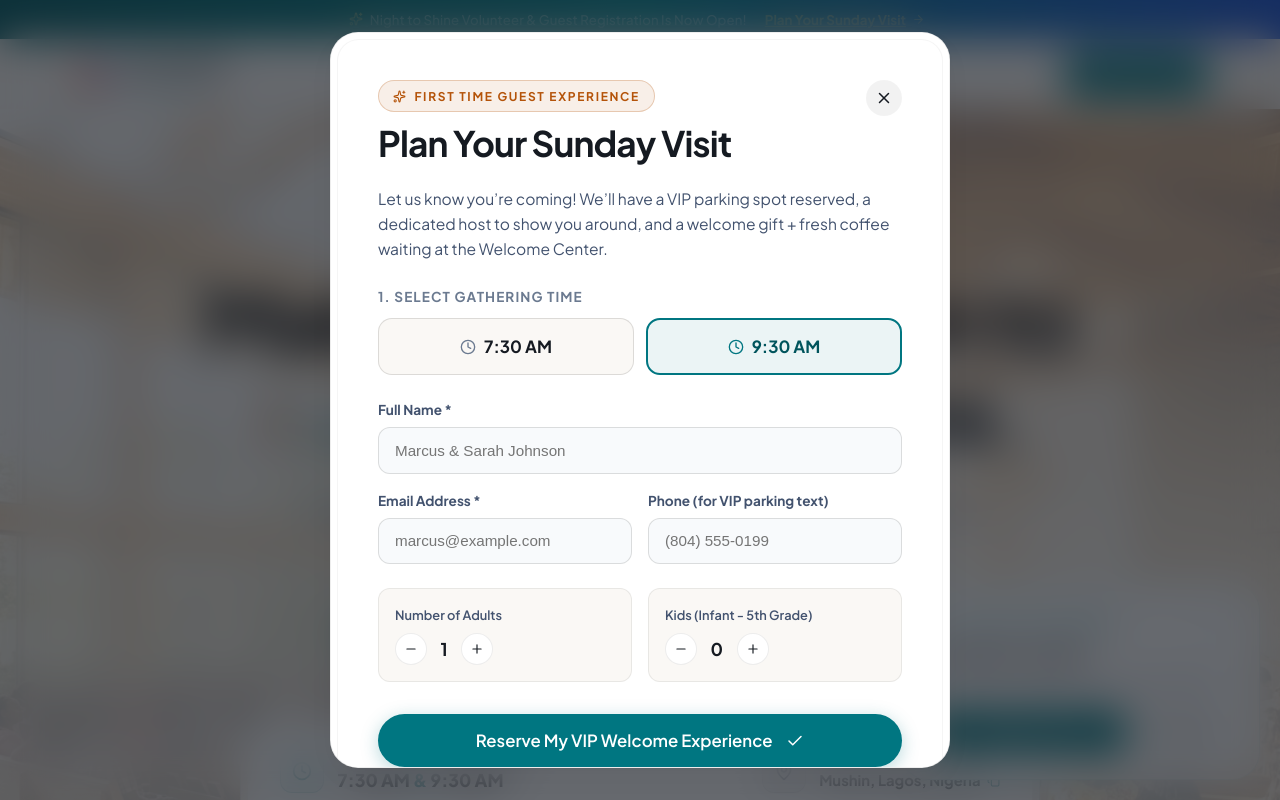
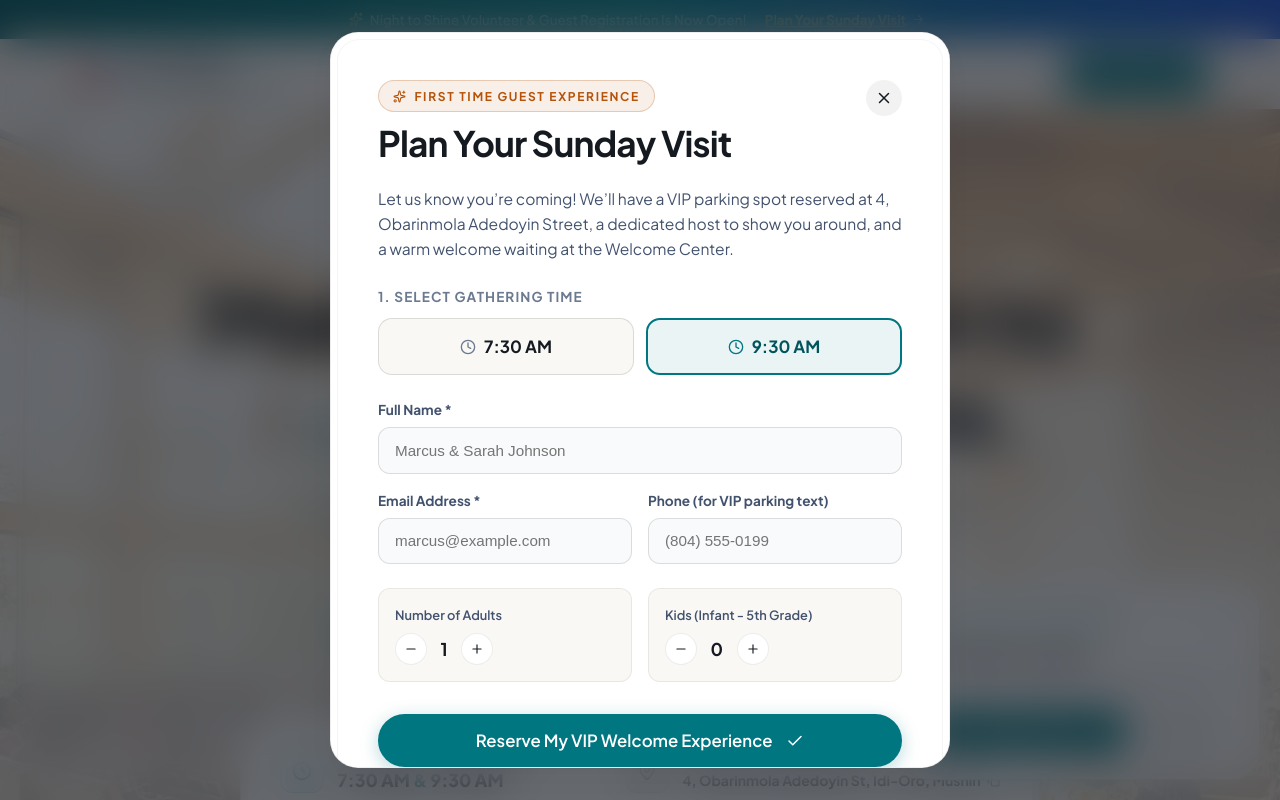
Before and after one commit to Najite/fgcmushin, a React (Vite) app: page / in a window 1280 px wide. Both pictures are taken after a click on the button "Plan A Visit". Shown: the top 800 px of the page. Built offline with nearby package versions, Linux system fonts and the light colour scheme.

Commit message:
feat: update church identity to Foursquare Gospel Church Mushin District Headquarters and exact Idi-Oro address

```diff
--- a/index.html
+++ b/index.html
@@ -4,8 +4,8 @@
     <meta charset="UTF-8" />
     <meta name="viewport" content="width=device-width, initial-scale=1.0" />
     <link rel="icon" type="image/png" href="/logo.png" />
-    <title>FGC Mushin | Foursquare Gospel Church, Mushin</title>
-    <meta name="description" content="Foursquare Gospel Church, Mushin — Jesus Christ the same yesterday, today, and forever. Join us Sundays at 7:30 AM & 9:30 AM in Mushin, Lagos, Nigeria." />
+    <title>FGC Mushin DHQ | Foursquare Gospel Church Mushin District Headquarters</title>
+    <meta name="description" content="Foursquare Gospel Church Mushin District Headquarters — 4, Obarinmola Adedoyin Street, Mushin, Idi Oro, Lagos, Nigeria. Jesus Christ the same yesterday, today, and forever. Join us Sundays at 7:30 AM & 9:30 AM." />
     <link rel="preconnect" href="https://fonts.googleapis.com">
     <link rel="preconnect" href="https://fonts.gstatic.com" crossorigin>
     <link href="https://fonts.googleapis.com/css2?family=Cormorant+Garamond:ital,wght@0,400;0,600;0,700;1,400;1,600;1,700&family=Plus+Jakarta+Sans:wght@300;400;500;600;700;800&display=swap" rel="stylesheet">
--- a/src/components/Footer.tsx
+++ b/src/components/Footer.tsx
@@ -55,13 +55,18 @@ export const Footer: React.FC<FooterProps> = ({
                   }}
                 />
               </div>
-              <span style={{ fontSize: '1.35rem', fontWeight: 800, letterSpacing: '-0.02em', color: 'var(--text-primary)' }}>
-                FGC MUSHIN
-              </span>
+              <div>
+                <span style={{ fontSize: '1.25rem', fontWeight: 800, letterSpacing: '-0.02em', color: 'var(--text-primary)', display: 'block', lineHeight: 1.1 }}>
+                  FGC MUSHIN
+                </span>
+                <span style={{ fontSize: '0.65rem', fontWeight: 700, letterSpacing: '0.12em', color: 'var(--accent-teal)', textTransform: 'uppercase' }}>
+                  District Headquarters
+                </span>
+              </div>
             </div>
 
             <p style={{ color: 'var(--text-secondary)', fontSize: '0.95rem', lineHeight: 1.6 }}>
-              Foursquare Gospel Church, Mushin — Jesus Christ, the Same Yesterday, Today, and Forever. A vibrant family following Jesus together.
+              Foursquare Gospel Church Mushin District Headquarters — Jesus Christ, the Same Yesterday, Today, and Forever. A vibrant family following Jesus together.
             </p>
 
             {/* Social Icons Inline SVGs */}
@@ -166,7 +171,7 @@ export const Footer: React.FC<FooterProps> = ({
               <div style={{ display: 'flex', alignItems: 'flex-start', gap: '0.5rem', marginTop: '0.5rem' }}>
                 <MapPin size={16} color="var(--accent-teal)" style={{ marginTop: '3px' }} />
                 <div>
-                  <div style={{ fontWeight: 700, color: 'var(--text-primary)' }}>Sanctuary Campus</div>
+                  <div style={{ fontWeight: 700, color: 'var(--text-primary)' }}>District Headquarters</div>
                   <div style={{ fontSize: '0.8rem', color: 'var(--text-muted)' }}>{CHURCH_INFO.address}</div>
                 </div>
               </div>
@@ -256,7 +261,7 @@ export const Footer: React.FC<FooterProps> = ({
           }}
         >
           <div>
-            &copy; {new Date().getFullYear()} Foursquare Gospel Church, Mushin. All rights reserved.
+            &copy; {new Date().getFullYear()} Foursquare Gospel Church Mushin District Headquarters. All rights reserved.
           </div>
           <div style={{ display: 'flex', gap: '1.5rem' }}>
             <span>Privacy Policy</span>
--- a/src/components/Hero.tsx
+++ b/src/components/Hero.tsx
@@ -85,7 +85,7 @@ export const Hero: React.FC<HeroProps> = ({ onOpenPlanVisit, onOpenVideoModal })
         <div className="animate-hero-eyebrow" style={{ marginBottom: '1.75rem' }}>
           <div className="eyebrow-pill" style={{ background: 'rgba(255, 255, 255, 0.88)', backdropFilter: 'blur(12px)', boxShadow: '0 2px 10px rgba(0, 118, 129, 0.12)' }}>
             <span className="hero-beacon-dot"></span>
-            <span>FOURSQUARE GOSPEL CHURCH • MUSHIN</span>
+            <span>FOURSQUARE GOSPEL CHURCH • MUSHIN DISTRICT HEADQUARTERS</span>
           </div>
         </div>
 
@@ -231,22 +231,23 @@ export const Hero: React.FC<HeroProps> = ({ onOpenPlanVisit, onOpenVideoModal })
               </div>
               <div>
                 <div style={{ fontSize: '0.75rem', textTransform: 'uppercase', letterSpacing: '0.12em', color: 'var(--text-muted)', fontWeight: 700 }}>
-                  Sanctuary Cathedral
+                  District Headquarters
                 </div>
                 <button
                   onClick={handleCopyAddress}
-                  title="Click to copy address"
+                  title="Click to copy full address"
                   style={{
-                    fontSize: '0.925rem',
+                    fontSize: '0.875rem',
                     fontWeight: 700,
                     color: copied ? '#059669' : 'var(--text-primary)',
                     display: 'flex',
                     alignItems: 'center',
                     gap: '0.4rem',
-                    cursor: 'pointer'
+                    cursor: 'pointer',
+                    textAlign: 'left'
                   }}
                 >
-                  <span>Mushin, Lagos, Nigeria</span>
+                  <span>4, Obarinmola Adedoyin St, Idi-Oro, Mushin</span>
                   {copied ? <Check size={14} color="#059669" /> : <Copy size={13} color="var(--accent-teal)" />}
                 </button>
               </div>
--- a/src/components/Marquee.tsx
+++ b/src/components/Marquee.tsx
@@ -6,7 +6,7 @@ export const Marquee: React.FC = () => {
     { text: 'JESUS OUR HEALER', isOutline: false },
     { text: 'JESUS OUR BAPTIZER', isOutline: true },
     { text: 'JESUS OUR SOON-COMING KING', isOutline: false },
-    { text: 'FGC MUSHIN', isOutline: true },
+    { text: 'MUSHIN DISTRICT HQ', isOutline: true },
     { text: 'EVERYONE IS WELCOME', isOutline: false }
   ];
 
--- a/src/components/Navbar.tsx
+++ b/src/components/Navbar.tsx
@@ -116,8 +116,8 @@ export const Navbar: React.FC<NavbarProps> = ({
                 <span style={{ fontSize: '1.05rem', fontWeight: 800, letterSpacing: '-0.02em', lineHeight: 1.1, color: 'var(--text-primary)' }}>
                   FGC MUSHIN
                 </span>
-                <span style={{ fontSize: '0.62rem', fontWeight: 700, letterSpacing: '0.14em', color: 'var(--accent-teal)' }}>
-                  FOURSQUARE
+                <span style={{ fontSize: '0.62rem', fontWeight: 700, letterSpacing: '0.12em', color: 'var(--accent-teal)', textTransform: 'uppercase' }}>
+                  DISTRICT HEADQUARTERS
                 </span>
               </div>
             </a>
@@ -245,7 +245,7 @@ export const Navbar: React.FC<NavbarProps> = ({
             <div style={{ marginBottom: '2.5rem' }}>
               <div className="eyebrow-pill" style={{ marginBottom: '1rem' }}>
                 <Sparkles size={13} />
-                <span>Welcome to FGC Mushin</span>
+                <span>Welcome to FGC Mushin DHQ</span>
               </div>
               <h2 className="heading-h2 font-serif" style={{ fontSize: '2.4rem', lineHeight: 1.15, color: 'var(--text-primary)' }}>
                 Making Jesus known to <span className="italic-serif">Everyone,</span> Everywhere.
--- a/src/components/PlanVisitModal.tsx
+++ b/src/components/PlanVisitModal.tsx
@@ -97,7 +97,7 @@ export const PlanVisitModal: React.FC<PlanVisitModalProps> = ({ isOpen, onClose
           {!hasSubmitted ? (
             <form onSubmit={handleSubmit} style={{ display: 'flex', flexDirection: 'column', gap: '1.5rem' }}>
               <p style={{ color: 'var(--text-secondary)', fontSize: '0.975rem', lineHeight: 1.6 }}>
-                Let us know you’re coming! We’ll have a VIP parking spot reserved, a dedicated host to show you around, and a welcome gift + fresh coffee waiting at the Welcome Center.
+                Let us know you’re coming! We’ll have a VIP parking spot reserved at 4, Obarinmola Adedoyin Street, a dedicated host to show you around, and a warm welcome waiting at the Welcome Center.
               </p>
 
               {/* Step 1: Choose Gathering Time */}
@@ -311,7 +311,7 @@ export const PlanVisitModal: React.FC<PlanVisitModalProps> = ({ isOpen, onClose
               >
                 <div style={{ display: 'flex', alignItems: 'center', gap: '0.75rem', color: 'var(--text-primary)', fontSize: '0.925rem' }}>
                   <Car size={18} color="var(--accent-teal)" />
-                  <span>Turn your hazard lights on at the entrance for VIP parking.</span>
+                  <span>Turn your hazard lights on at 4, Obarinmola Adedoyin Street for VIP parking.</span>
                 </div>
                 <div style={{ display: 'flex', alignItems: 'center', gap: '0.75rem', color: 'var(--text-primary)', fontSize: '0.925rem' }}>
                   <Coffee size={18} color="var(--accent-gold)" />
--- a/src/components/WelcomeSection.tsx
+++ b/src/components/WelcomeSection.tsx
@@ -134,7 +134,7 @@ export const WelcomeSection: React.FC<WelcomeSectionProps> = ({ onOpenPlanVisit,
             </h3>
 
             <p style={{ color: 'var(--text-secondary)', fontSize: '1.05rem', lineHeight: 1.7 }}>
-              Seriously. Every week at FGC Mushin, believers, seekers, and families from all walks of life come together to experience the life-transforming power and peace of Jesus Christ.
+              Seriously. Every week at FGC Mushin District Headquarters, believers, seekers, and families from all walks of life come together to experience the life-transforming power and peace of Jesus Christ.
             </p>
 
             <p style={{ color: 'var(--text-muted)', fontSize: '0.975rem', lineHeight: 1.7 }}>
--- a/src/data/churchData.ts
+++ b/src/data/churchData.ts
@@ -1,12 +1,13 @@
 import type { Sermon, Ministry, ChurchEvent } from '../types';
 
 export const CHURCH_INFO = {
-  name: 'FGC Mushin',
-  fullName: 'Foursquare Gospel Church, Mushin',
+  name: 'FGC Mushin DHQ',
+  fullName: 'Foursquare Gospel Church Mushin District Headquarters',
   tagline: 'Jesus Christ, the Same Yesterday, Today, and Forever',
   motto: 'Jesus the Savior • Jesus the Healer • Jesus the Baptizer with the Holy Spirit • Jesus the Soon-Coming King',
   submotto: 'Everyone is welcome. Everyone has a next best step. Everyone can make a difference.',
-  address: 'Sanctuary Cathedral, Mushin, Lagos, Nigeria',
+  address: '4, Obarinmola Adedoyin Street, Mushin, Idi Oro, Lagos, Nigeria',
+  shortAddress: '4, Obarinmola Adedoyin St, Idi-Oro, Mushin',
   times: [
     { name: '1st Celebration Service', time: '7:30 AM', description: 'Early glory worship, children church & word' },
     { name: '2nd Celebration Service', time: '9:30 AM', description: 'Full choir worship, teens church & online broadcast' },
@@ -132,7 +133,7 @@ export const UPCOMING_EVENTS: ChurchEvent[] = [
     title: 'Celebration Baptism Sunday',
     date: 'Sunday, Nov 15, 2026',
     time: 'During 7:30 AM & 9:30 AM Services',
-    location: 'Sanctuary Cathedral',
+    location: 'District Headquarters Cathedral',
     category: 'Community',
     description: 'Celebrating public declarations of new life in Jesus! If you want to take your next step, sign up today.'
   },
@@ -141,9 +142,9 @@ export const UPCOMING_EVENTS: ChurchEvent[] = [
     title: 'Community Care & Food Outreach',
     date: 'Saturday, Nov 21, 2026',
     time: '8:30 AM – 1:00 PM',
-    location: 'FGC Mushin Fellowship Grounds',
+    location: 'District Headquarters Grounds, Idi-Oro',
     category: 'Outreach',
-    description: 'Distributing food and essential supplies to families and neighbors across the Mushin community.'
+    description: 'Distributing food and essential supplies to families and neighbors across Mushin and surrounding communities.'
   },
   {
     id: 'newcomers-lunch',
@@ -152,7 +153,7 @@ export const UPCOMING_EVENTS: ChurchEvent[] = [
     time: '11:45 AM – 1:00 PM',
     location: 'Cathedral Fellowship Hall',
     category: 'Community',
-    description: 'New to FGC Mushin? Meet our pastoral leadership and ministers for fellowship, hear our vision, and get connected.'
+    description: 'New to Foursquare Gospel Church Mushin District Headquarters? Meet our pastoral leadership and ministers for fellowship, hear our vision, and get connected.'
   }
 ];
 
@@ -171,6 +172,6 @@ export const VISITOR_FAQS = [
   },
   {
     q: 'Where do I park and go when I arrive?',
-    a: 'Turn on your hazard lights when you enter the church gates! Our friendly ushering and protocol team will guide you to dedicated first-time guest parking spaces.'
+    a: 'Turn on your hazard lights when you enter the church gates at 4, Obarinmola Adedoyin Street, Idi-Oro! Our friendly ushering and protocol team will guide you to dedicated first-time guest parking spaces.'
   }
 ];
```
